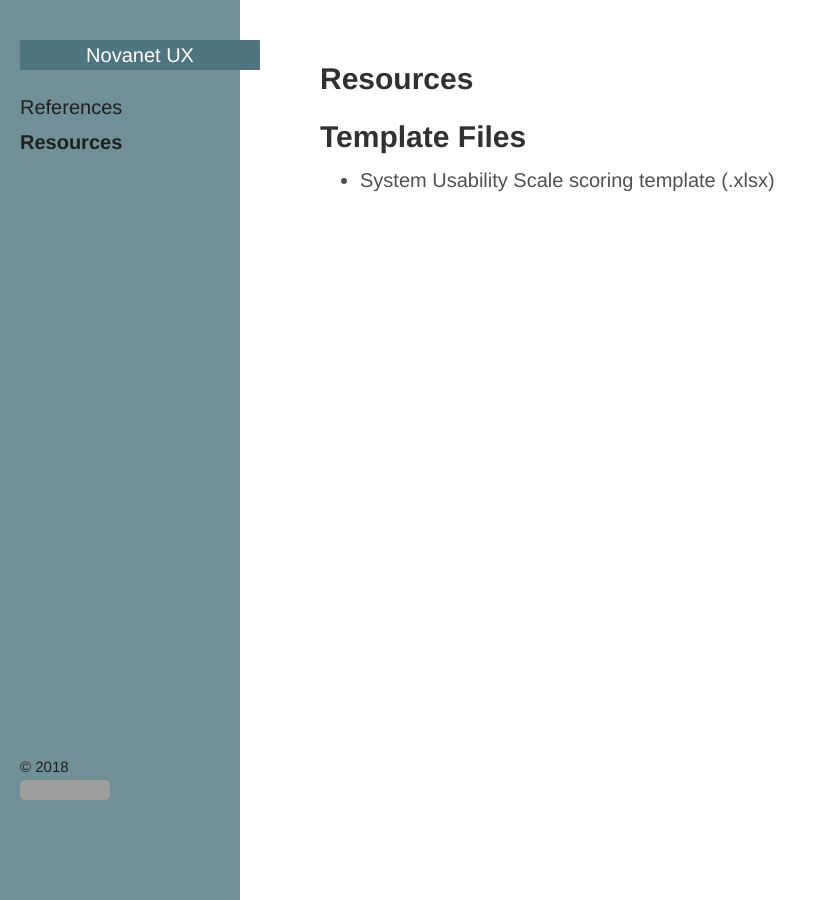
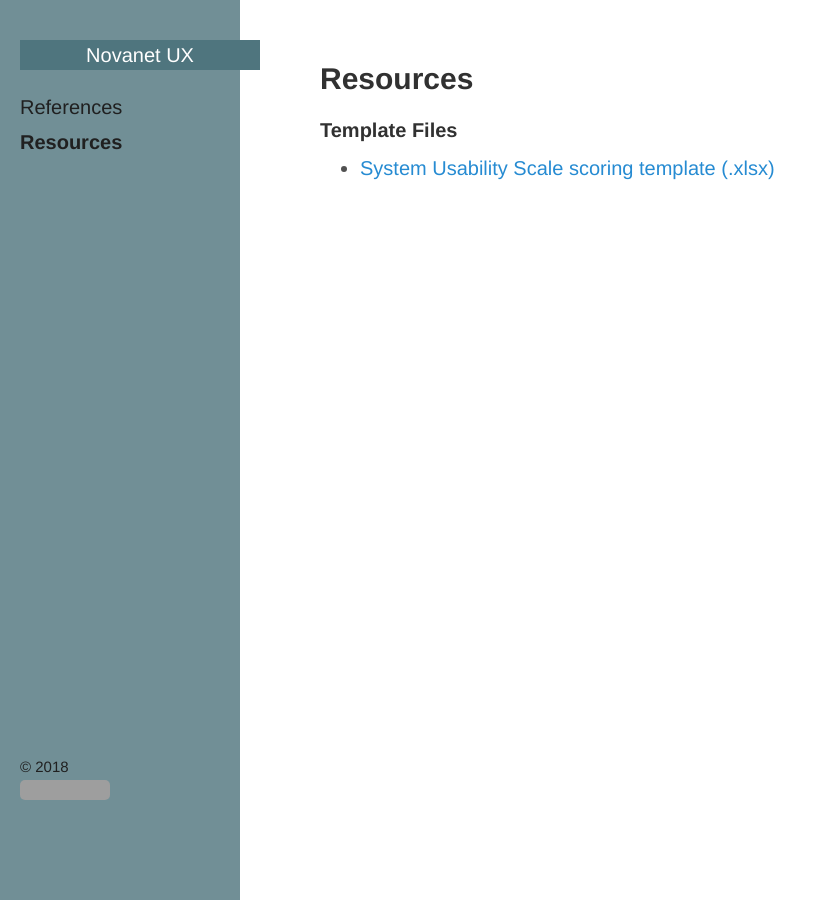
Before and after one commit to Novanet-UX/novanet-ux.github.io, a Jekyll site: the page built from resources.html, in a window 1280 px wide. Shown: the whole page, without its empty margins (0-817 px from the left). Built offline with Jekyll 4.4.1, drawn with Linux system fonts in a browser that asks for light colours; grey boxes are pictures that could not be loaded.

Commit message:
Update resources.html

```diff
--- a/resources.html
+++ b/resources.html
@@ -3,8 +3,8 @@ layout: page
 title: Resources
 ---
 
-<h2>Template Files</h2>
+<h4>Template Files</h4>
 
 <ul>
-  <li>System Usability Scale scoring template (.xlsx)</li>
+  <li><a href="/_resources/SUS-scoring-template.xlsx" target="_blank">System Usability Scale scoring template (.xlsx)</a></li>
 </ul>
```
